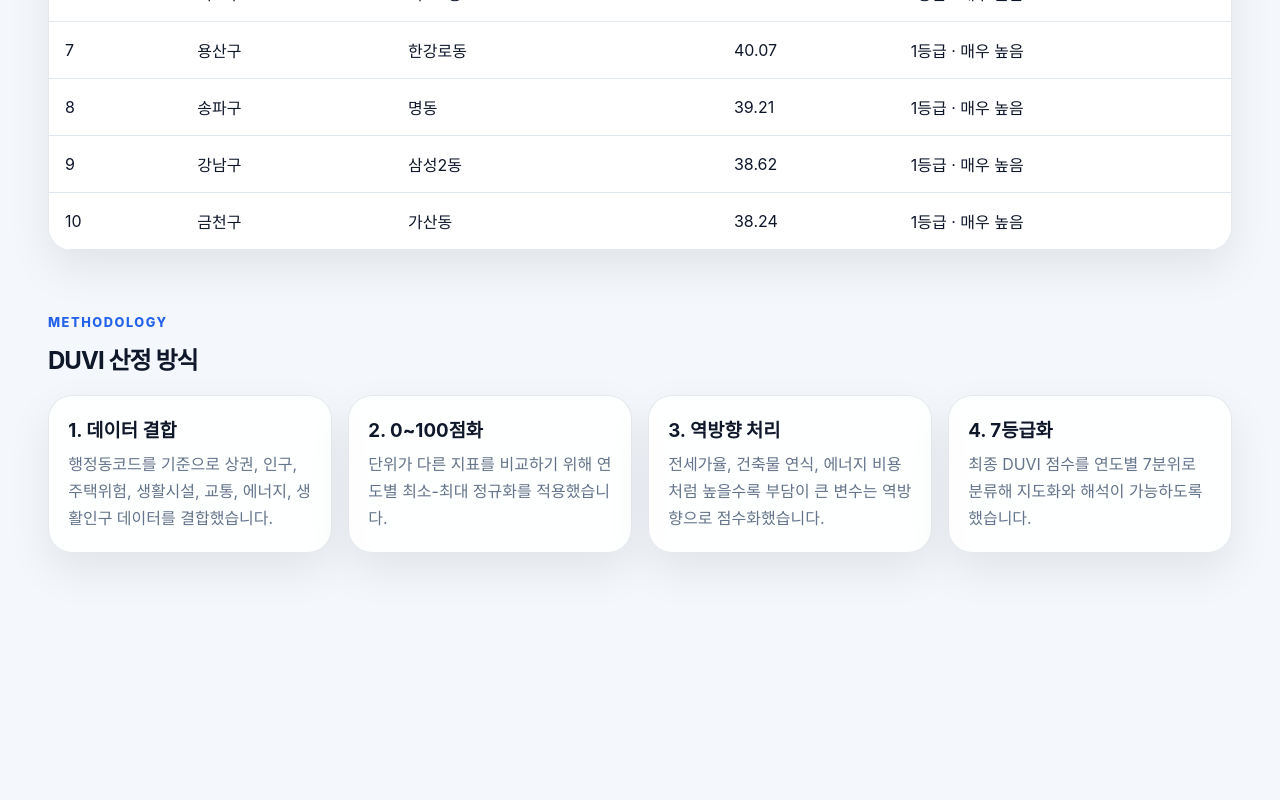
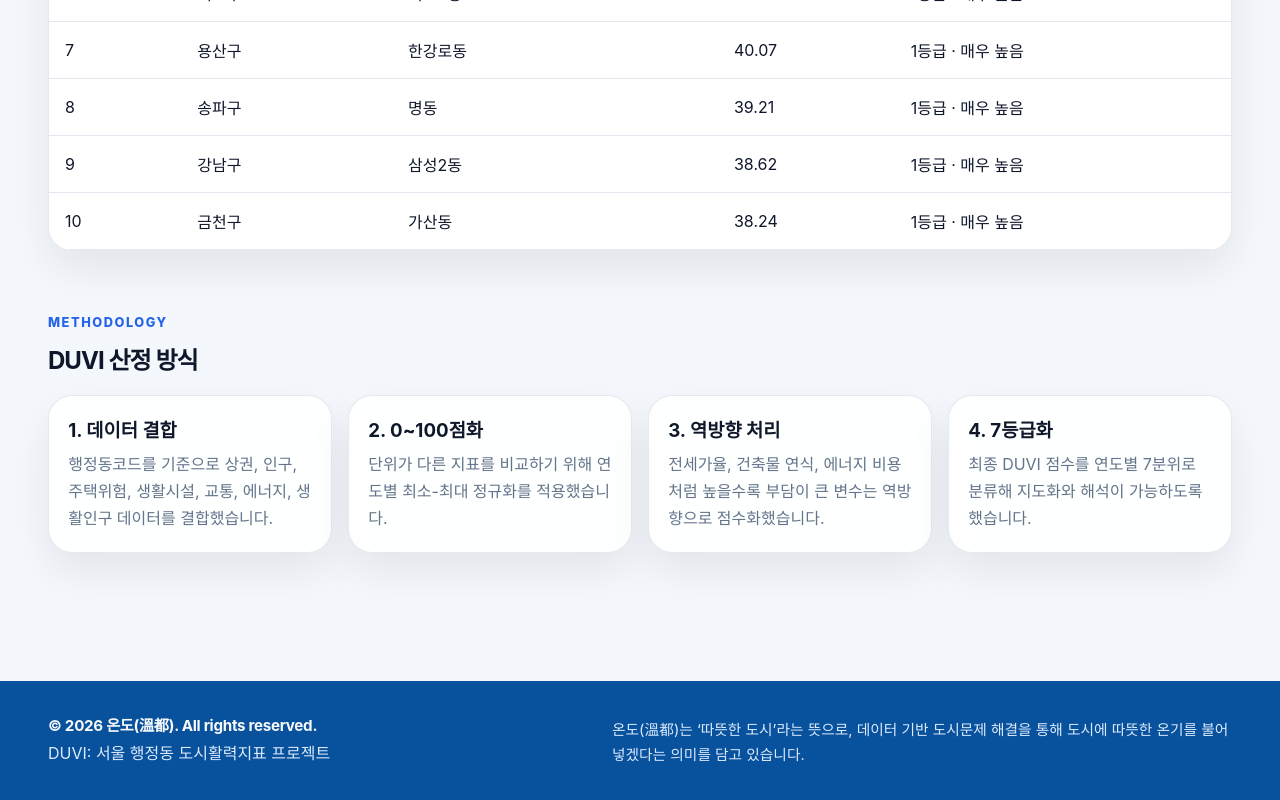
Before and after one commit to sy0038500/DUVI-web, a React (Vite) app: page / in a window 1280 px wide. Shown: the part 1810-2610 px from the top of the page. Before the commit the page ends 2427 px from the top, so only its background shows below. Built offline with nearby package versions, Linux system fonts and the light colour scheme.

Commit message:
update: footer

```diff
--- a/src/App.css
+++ b/src/App.css
@@ -1095,3 +1095,43 @@ html {
   padding-left: max(3rem, calc((100vw - 1720px) / 2 + 3rem));
   padding-right: max(3rem, calc((100vw - 1720px) / 2 + 3rem));
 }
+
+.site-footer {
+  margin-top: 4rem;
+  background: #08519c;
+  color: #f8fafc;
+}
+
+.footer-inner {
+  width: min(100%, 1720px);
+  margin: 0 auto;
+  padding: 2rem 3rem;
+  display: flex;
+  justify-content: space-between;
+  gap: 2rem;
+  align-items: flex-start;
+}
+
+.footer-inner strong {
+  display: block;
+  font-size: 0.95rem;
+  letter-spacing: -0.02em;
+}
+
+.footer-inner p {
+  margin: 0.35rem 0 0;
+  color: #dbeafe;
+  line-height: 1.7;
+}
+
+.footer-desc {
+  max-width: 620px;
+  font-size: 0.92rem;
+}
+
+@media (max-width: 760px) {
+  .footer-inner {
+    padding: 1.6rem 1rem;
+    flex-direction: column;
+  }
+}
--- a/src/App.jsx
+++ b/src/App.jsx
@@ -625,6 +625,19 @@ export default function App() {
     />
   )}
       </main>
+
+      <footer className="site-footer">
+        <div className="footer-inner">
+          <div>
+            <strong>© 2026 온도(溫都). All rights reserved.</strong>
+            <p>DUVI: 서울 행정동 도시활력지표 프로젝트</p>
+          </div>
+          <p className="footer-desc">
+            온도(溫都)는 ‘따뜻한 도시’라는 뜻으로, 데이터 기반 도시문제 해결을 통해
+            도시에 따뜻한 온기를 불어넣겠다는 의미를 담고 있습니다.
+          </p>
+        </div>
+      </footer>
     </div>
   )
 }
```
